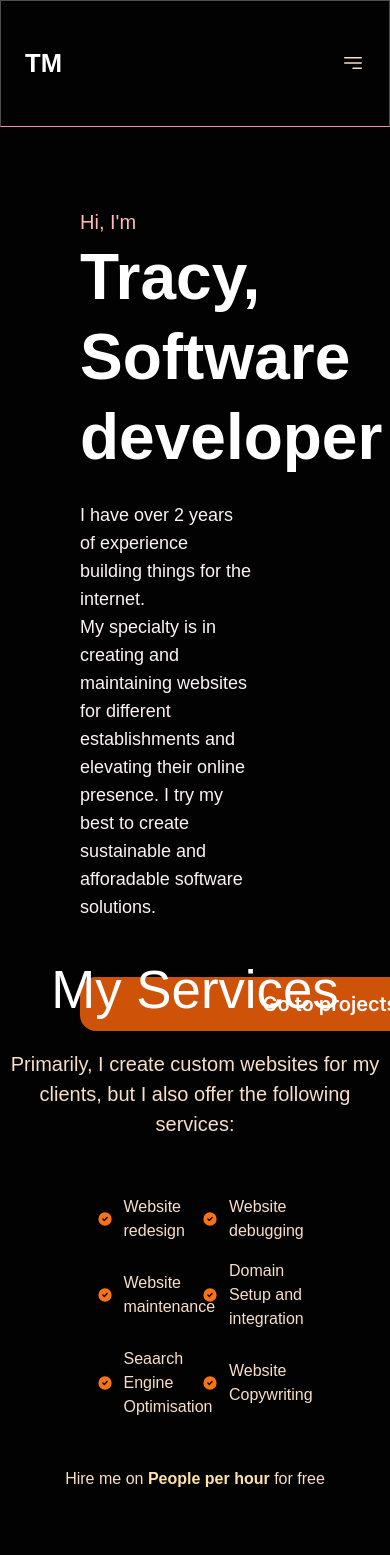
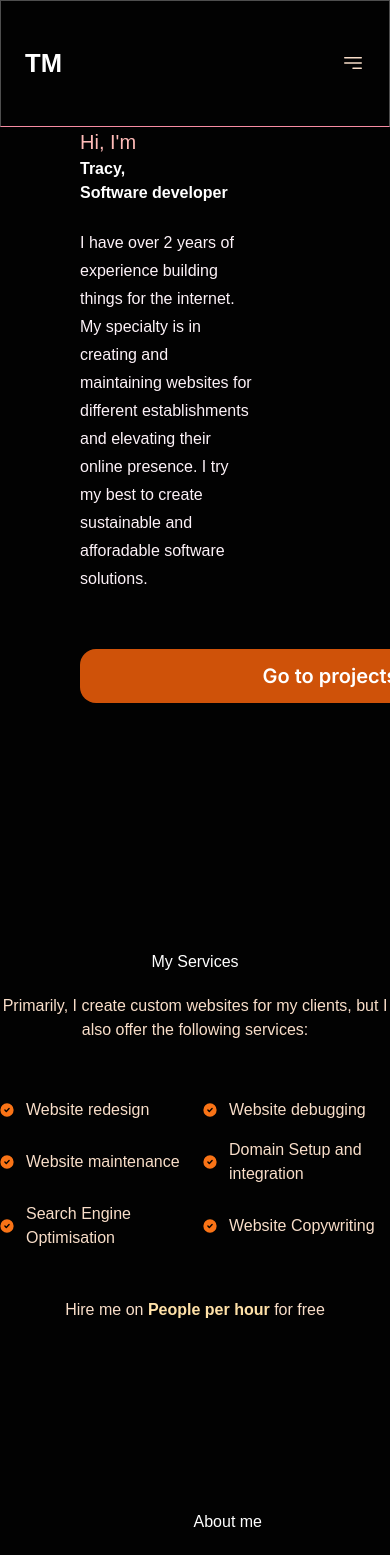
Before and after one commit to TracyMuso/tfp, a Next.js app: page / in a window 390 px wide. Shown: the top 1555 px of the page. Built offline with nearby package versions, Linux system fonts and the light colour scheme.

Commit message:
feat(responsive website): make website responsive on small desktop screens

```diff
--- a/components/About/index.tsx
+++ b/components/About/index.tsx
@@ -17,7 +17,7 @@ const About = () => {
     <section id="about" className="flex flex-col items-center py-12 px-20">
       <div className=" flex gap-5 items-center justify-between pt-16 px-12">
         <article className="flex flex-col justify-between items-end text-right">
-          <h2 className="text-5xl">About me</h2>
+          <h2 className="xl:text-5xl lg:text-4xl">About me</h2>
           <p className="leading-7 py-4 w-4/5 text-right text-pink-50">
             Hello, my name is Tracy. I`m a software developer based in Zambia. I
             love bringing my ideas to life on my laptop. I am sure that part was
@@ -28,7 +28,7 @@ const About = () => {
             to life, don`t hesitate to reach out.
           </p>
           <div className="pt-4">
-            <h4 className="pt-5 text-2xl">
+            <h4 className="pt-5 xl:text-2xl text-xl">
               Here are a couple of technologies I work with
             </h4>
             <div className="ml-auto">
@@ -43,11 +43,9 @@ const About = () => {
           </div>
         </article>
       </div>
-      <div className="pb-6 pt-16 w-full px-12">
-        <h2 className="text-3xl font-semibold text-center py-8">
-          Where I`ve worked
-        </h2>
-        <div className="w-[85%] mx-auto gap-6">
+      <div className="pb-6 pt-16 flex flex-col items-center gap-9 w-full px-12">
+        <h2 className="text-3xl xl:font-semibold py-8">Where I`ve worked</h2>
+        <div className="xl:w-[85%] w-full flex flex-col gap-12">
           <div className="w-[500px] mr-auto border-l-[#f78ca2] border-s p-3 flex flex-col gap-4 ">
             <div className="flex justify-between">
               <Link
--- a/components/Cards/projectsCard.tsx
+++ b/components/Cards/projectsCard.tsx
@@ -11,8 +11,8 @@ const ProjectCard = ({
   technologies,
 }: Projects) => {
   return (
-    <div className="w-11/12 mx-auto rounded-md py-8 px-10 text-white">
-      <div className="flex items-center gap-8">
+    <div className="w-11/12 mx-auto rounded-md py-8 xl:px-10 text-white">
+      <div className="flex items-center lg:gap-8">
         <div className="" data-aos="flip-left">
           <Image
             className="my-5"
@@ -24,13 +24,13 @@ const ProjectCard = ({
         </div>
 
         <div
-          className="details flex flex-col items-end w-2/5"
+          className="details flex flex-col items-end xl:w-2/5 lg:w-1/2"
           data-aos="fade-left"
         >
-          <h4 className="pb-4 italic font-bold text-xl">{name}</h4>
-          <p className="p-1 font-light text-pink-50 text-right">
-            {description}
-          </p>
+          <h4 className="pb-4 italic font-semibold text-right xl:text-xl">
+            {name}
+          </h4>
+          <p className="p-1 text-pink-50 text-right">{description}</p>
           <div className="py-2">
             {technologies?.map((item, idx) => {
               return (
@@ -48,7 +48,9 @@ const ProjectCard = ({
               href={liveUrl}
               className="block rounded-md px-4 py-2 primary content-center"
             >
-              <span className="pr-1 inline">See live</span>
+              <span className="pr-1 inline-flex items-center gap-1">
+                See live
+              </span>
               <Image
                 className="inline"
                 src={"/icons/arrow-up-right-from-square-svgrepo-com.svg"}
@@ -62,9 +64,11 @@ const ProjectCard = ({
                 className="block rounded-md px-4 py-2 content-center secondary"
                 href={gitUrl}
               >
-                <span className="inline pr-1">Source code</span>
+                <span className="inline-flex items-center pr-1">
+                  Source code
+                </span>
                 <Image
-                  className="inline"
+                  className="inline "
                   src={"/icons/github-mark-white.svg"}
                   height={19}
                   width={20}
--- a/components/Contact/index.tsx
+++ b/components/Contact/index.tsx
@@ -7,8 +7,8 @@ const Contact = () => {
       id="contact"
       className="w-full pb-8 px-6 flex flex-col gap-4 items-center"
     >
-      <h2 className="text-5xl">Get in touch</h2>
-      <p className="w-4/5 pt-8 text-center">
+      <h2 className="xl:text-5xl lg:text-4xl">Get in touch</h2>
+      <p className="w-4/5 pt-8 pb-4 text-center">
         I am looking for new opportunies and very open to collaboration on
         projects. I`d love to hear from you!
       </p>
--- a/components/Hero/index.tsx
+++ b/components/Hero/index.tsx
@@ -2,16 +2,16 @@ import Link from "next/link";
 
 const Hero = () => {
   return (
-    <div className="w-full flex py-20 justify-center px-20 h-[90vh]">
+    <div className="w-full flex xl:py-20 lg:pt-20 justify-center px-20 h-[90vh]">
       <div className="container flex flex-col gap-2">
         <div className="w-full">
           <span className="text-pink-100 pr-5 pb-4 text-xl">Hi, I'm</span>
-          <h1 className="text-[4rem] font-semibold text-white leading-[5rem] w-3/4">
+          <h1 className="xl:text-[4rem] lg:text-4xl font-semibold text-white xl:leading-[5rem] lg:leading-[3.5rem] w-3/4">
             Tracy, <br />
             Software developer
           </h1>
         </div>
-        <p className="text-[18px] text-pink-50 leading-7 w-3/4 font-light pt-4 pb-12">
+        <p className="xl:text-[18px] text-pink-50 leading-7 w-3/4 font-light pt-4 pb-12">
           I have over 2 years of experience building things for the internet.
           <br />
           My specialty is in creating and maintaining websites for different
--- a/components/Projects/index.tsx
+++ b/components/Projects/index.tsx
@@ -7,7 +7,7 @@ const Projects = () => {
   return (
     <section id="projects" className="py-12">
       <div className="flex flex-col gap-6">
-        <h2 className="text-center text-4xl py-4">
+        <h2 className="text-center xl:text-4xl lg:text-3xl py-4">
           Some things I`ve worked on
         </h2>
         <div className="flex flex-col gap-12 2xl:w-4/5 w-full pt-6 pb-12 mx-auto">
--- a/components/Services/index.tsx
+++ b/components/Services/index.tsx
@@ -5,7 +5,7 @@ const serviceData: string[] = [
   "Website debugging",
   "Website maintenance",
   "Domain Setup and integration",
-  "Seaarch Engine Optimisation",
+  "Search Engine Optimisation",
   "Website Copywriting",
 ];
 
@@ -16,13 +16,13 @@ const Services = () => {
       className="w-full flex flex-col gap-9 items-center py-16 px-22"
     >
       <div className="flex flex-col items-center text-center">
-        <h2 className="text-5xl text-center">My Services</h2>
-        <span className="py-5 text-xl">
+        <h2 className="xl:text-5xl lg:text-4xl text-center">My Services</h2>
+        <span className="py-5 xl:text-xl">
           Primarily, I create custom websites for my clients, but I also offer
           the following services:
         </span>
       </div>
-      <div className="w-1/2 mx-auto">
+      <div className="xl:w-1/2 mx-auto">
         <ul className="grid grid-cols-2 gap-4 w-full">
           {serviceData.map((item, idx) => (
             <li key={idx} className="inline-flex items-center gap-1">
--- a/components/nav/index.tsx
+++ b/components/nav/index.tsx
@@ -9,7 +9,7 @@ const NavMenu = () => {
   return (
     <nav className="flex justify-between w-full items-center px-6 py-3 m-0 text-white border-b-[#f78ca2] border font-Libre_Baskerville h-[15vh]">
       <div className="logo text-2xl font-bold cursor-pointer">TM</div>
-      <div className="md:flex hidden justify-around gap-6 items-center">
+      <div className="lg:flex hidden justify-around gap-6 items-center">
         {NavMenuData.map((item, idx) => {
           return (
             <Link
@@ -22,7 +22,7 @@ const NavMenu = () => {
           );
         })}
       </div>
-      <div className="md:flex hidden items-center justify-between gap-4">
+      <div className="lg:flex hidden items-center justify-between gap-4">
         <Link href={"https://github.com/TracyMuso"}>
           <Image
             alt="git-icon"
@@ -34,7 +34,7 @@ const NavMenu = () => {
         </Link>
         <button className="border-none secondary py-2 px-3">Resume</button>
       </div>
-      <div className="md:hidden">
+      <div className="lg:hidden block">
         <MobileNav />
       </div>
     </nav>
--- a/components/nav/mobileNav.tsx
+++ b/components/nav/mobileNav.tsx
@@ -12,7 +12,7 @@ const MobileNav = () => {
   };
 
   return (
-    <div className="md:hidden">
+    <div className="lg:hidden">
       <span onClick={handleDrawerToggle} className="block cursor-pointer">
         <svg
           xmlns="http://www.w3.org/2000/svg"
```
